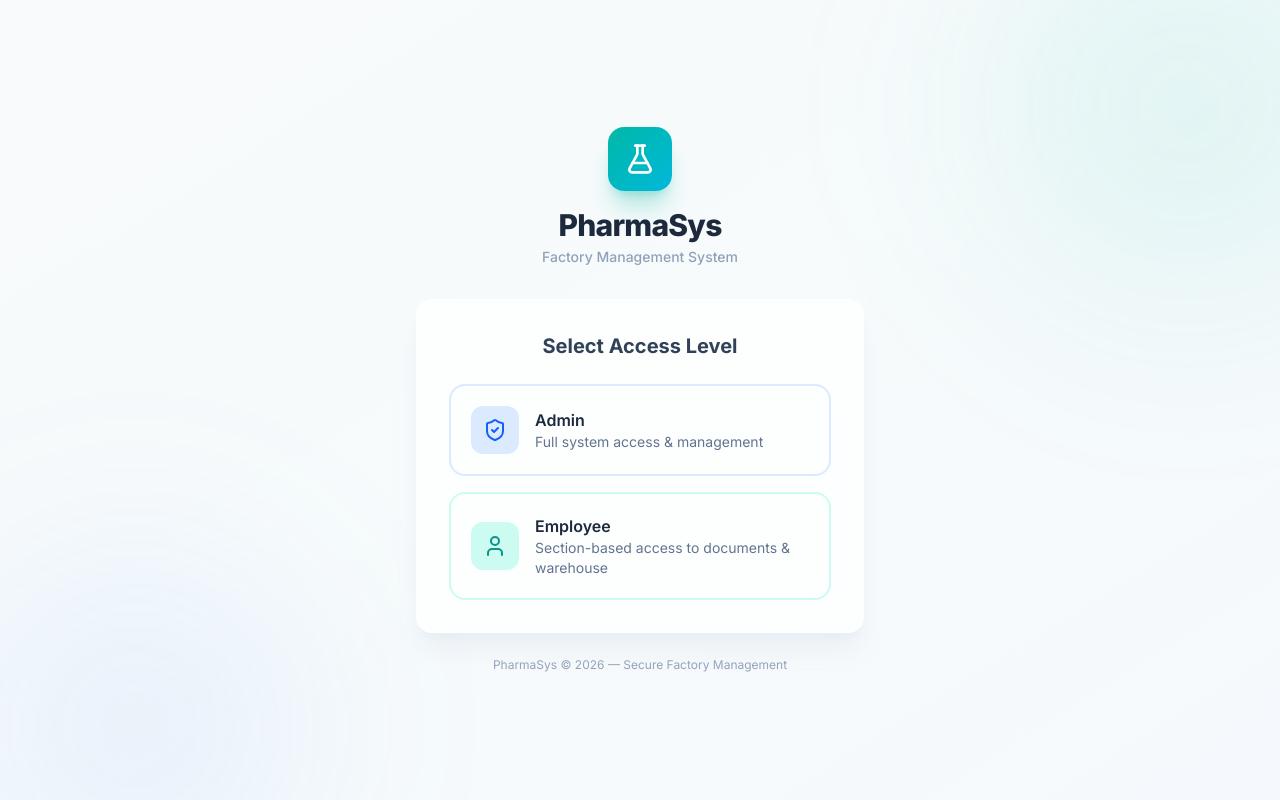
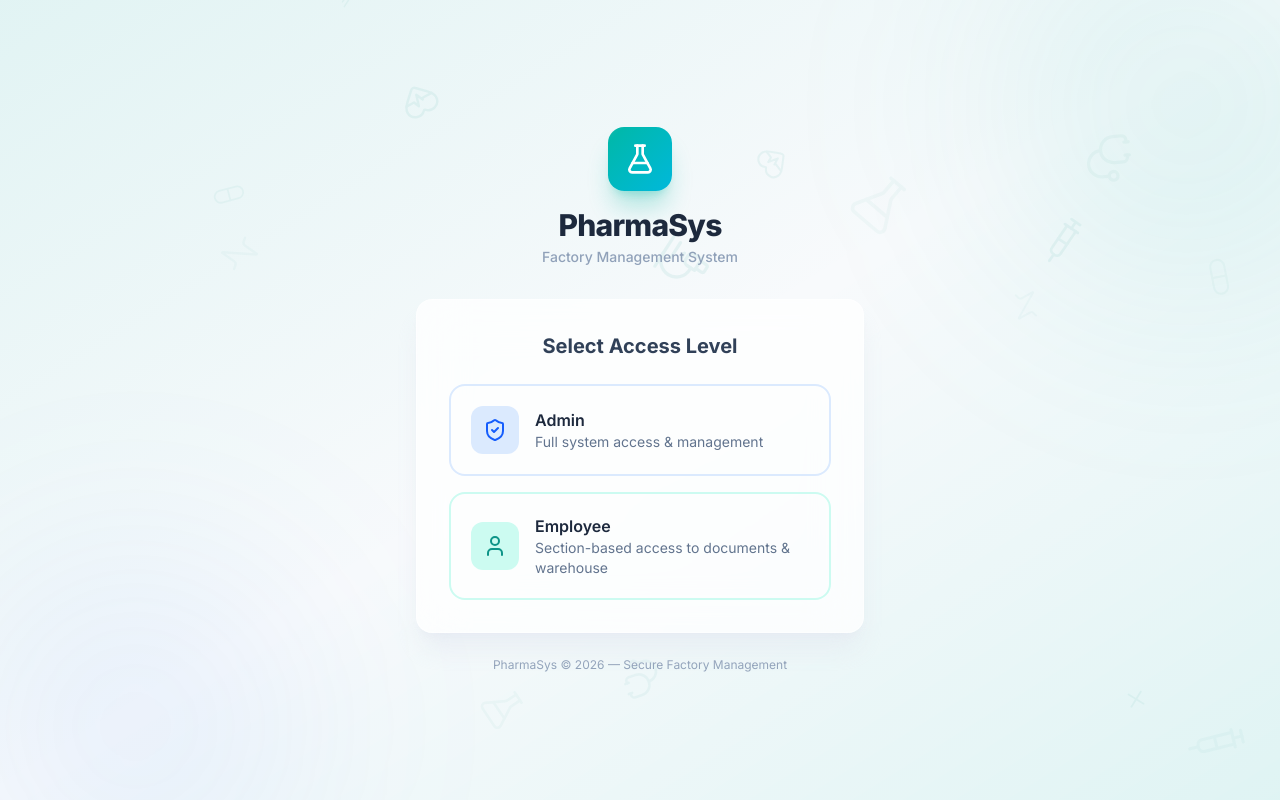
Before and after one commit to mahmoudkamel122200-collab/SOP-Manager, a React (Vite) app in the folder frontend/: page /login in a window 1280 px wide. Built offline with nearby package versions, Linux system fonts and the light colour scheme.

Commit message:
Add globally floating medical background animations

```diff
--- a/frontend/src/App.tsx
+++ b/frontend/src/App.tsx
@@ -2,11 +2,13 @@
 import { BrowserRouter } from 'react-router-dom';
 import { AuthProvider } from './context/AuthContext';
 import { AppRoutes } from './routes/AppRoutes';
+import { MedicalBackground } from './components/MedicalBackground';
 
 function App() {
   return (
     <AuthProvider>
       <BrowserRouter>
+        <MedicalBackground />
         <AppRoutes />
       </BrowserRouter>
     </AuthProvider>
--- /dev/null
+++ b/frontend/src/components/MedicalBackground.tsx
@@ -0,0 +1,81 @@
+import React from 'react';
+import { motion } from 'framer-motion';
+import {
+  Pill,
+  Activity,
+  Syringe,
+  Stethoscope,
+  Microscope,
+  FlaskConical,
+  Plus,
+  HeartPulse
+} from 'lucide-react';
+
+const icons = [
+  Pill, Activity, Syringe, Stethoscope, Microscope, FlaskConical, Plus, HeartPulse
+];
+
+export const MedicalBackground: React.FC = () => {
+  // Generate a set of random floating elements
+  // We use a fixed seed or hardcoded array to avoid hydration mismatches if SSR was used,
+  // but since it's a Vite SPA, we can just generate them once.
+  const elements = Array.from({ length: 20 }).map((_, i) => {
+    const Icon = icons[i % icons.length];
+    const size = Math.random() * 40 + 20; // 20px to 60px
+    const startX = Math.random() * 100; // 0% to 100vw
+    const startY = Math.random() * 100; // 0% to 100vh
+    const duration = Math.random() * 20 + 20; // 20s to 40s
+    const delay = Math.random() * 5; // 0s to 5s
+    const opacity = Math.random() * 0.05 + 0.02; // very faint, 2% to 7%
+    const rotation = Math.random() * 360;
+
+    return {
+      id: i,
+      Icon,
+      size,
+      startX,
+      startY,
+      duration,
+      delay,
+      opacity,
+      rotation,
+    };
+  });
+
+  return (
+    <div className="fixed inset-0 z-[-1] overflow-hidden pointer-events-none bg-slate-50">
+      {/* Optional: adding a subtle gradient overlay */}
+      <div className="absolute inset-0 bg-gradient-to-br from-pharmacy-500/10 via-transparent to-teal-500/10" />
+
+      {elements.map((el) => (
+        <motion.div
+          key={el.id}
+          className="absolute text-pharmacy-600"
+          style={{
+            left: `${el.startX}vw`,
+            top: `${el.startY}vh`,
+            opacity: el.opacity,
+          }}
+          initial={{
+            y: 0,
+            x: 0,
+            rotate: el.rotation
+          }}
+          animate={{
+            y: [0, -100, 0, 100, 0],
+            x: [0, 50, 0, -50, 0],
+            rotate: [el.rotation, el.rotation + 90, el.rotation + 180, el.rotation + 270, el.rotation + 360]
+          }}
+          transition={{
+            duration: el.duration,
+            repeat: Infinity,
+            ease: "linear",
+            delay: el.delay,
+          }}
+        >
+          <el.Icon size={el.size} strokeWidth={1.5} />
+        </motion.div>
+      ))}
+    </div>
+  );
+};
--- a/frontend/src/layouts/DashboardLayout.tsx
+++ b/frontend/src/layouts/DashboardLayout.tsx
@@ -27,7 +27,7 @@ export const DashboardLayout: React.FC<{ allowedRole?: 'ADMIN' | 'EMPLOYEE' }> =
   }
 
   return (
-    <div className="min-h-screen flex overflow-hidden bg-slate-50 relative">
+    <div className="min-h-screen flex overflow-hidden relative bg-transparent">
       {/* Background elements */}
       <div className="fixed inset-0 pointer-events-none overflow-hidden z-0">
         <div className="absolute top-0 right-0 w-[800px] h-[800px] bg-pharmacy-50/40 rounded-full blur-3xl -translate-y-1/2 translate-x-1/3"></div>
--- a/frontend/src/pages/AdminDocuments.tsx
+++ b/frontend/src/pages/AdminDocuments.tsx
@@ -65,7 +65,7 @@ export const AdminDocuments: React.FC = () => {
       if (fileRef.current) fileRef.current.value = '';
       fetchData();
     } catch (e: any) {
-      alert(e.response?.data?.detail || e.message || 'Upload failed.');
+      alert(e.response?.data?.message || e.response?.data?.detail || e.message || 'Upload failed.');
     } finally {
       setUploading(false);
     }
--- a/frontend/src/pages/Login.tsx
+++ b/frontend/src/pages/Login.tsx
@@ -165,7 +165,7 @@ export const Login: React.FC = () => {
 
   // ── Render ─────────────────────────────────────────────────────────────────
   return (
-    <div className="min-h-screen flex flex-col items-center justify-center p-4 bg-gradient-to-br from-slate-50 via-teal-50/20 to-blue-50/30 relative overflow-hidden">
+    <div className="min-h-screen flex flex-col items-center justify-center p-4 relative overflow-hidden bg-transparent">
       {/* Ambient blobs */}
       <div className="bg-blob bg-blob-1" />
       <div className="bg-blob bg-blob-2" />
```
